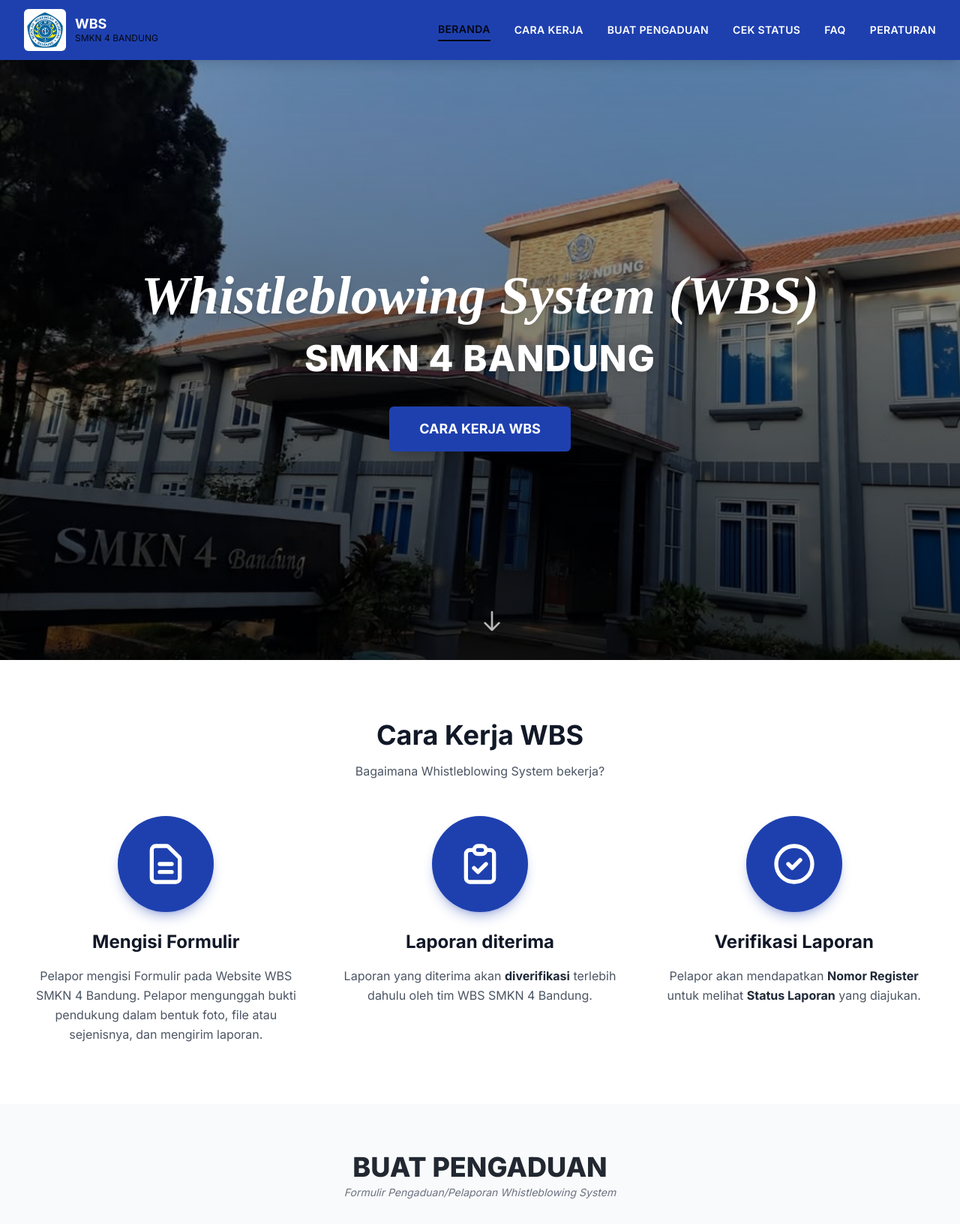
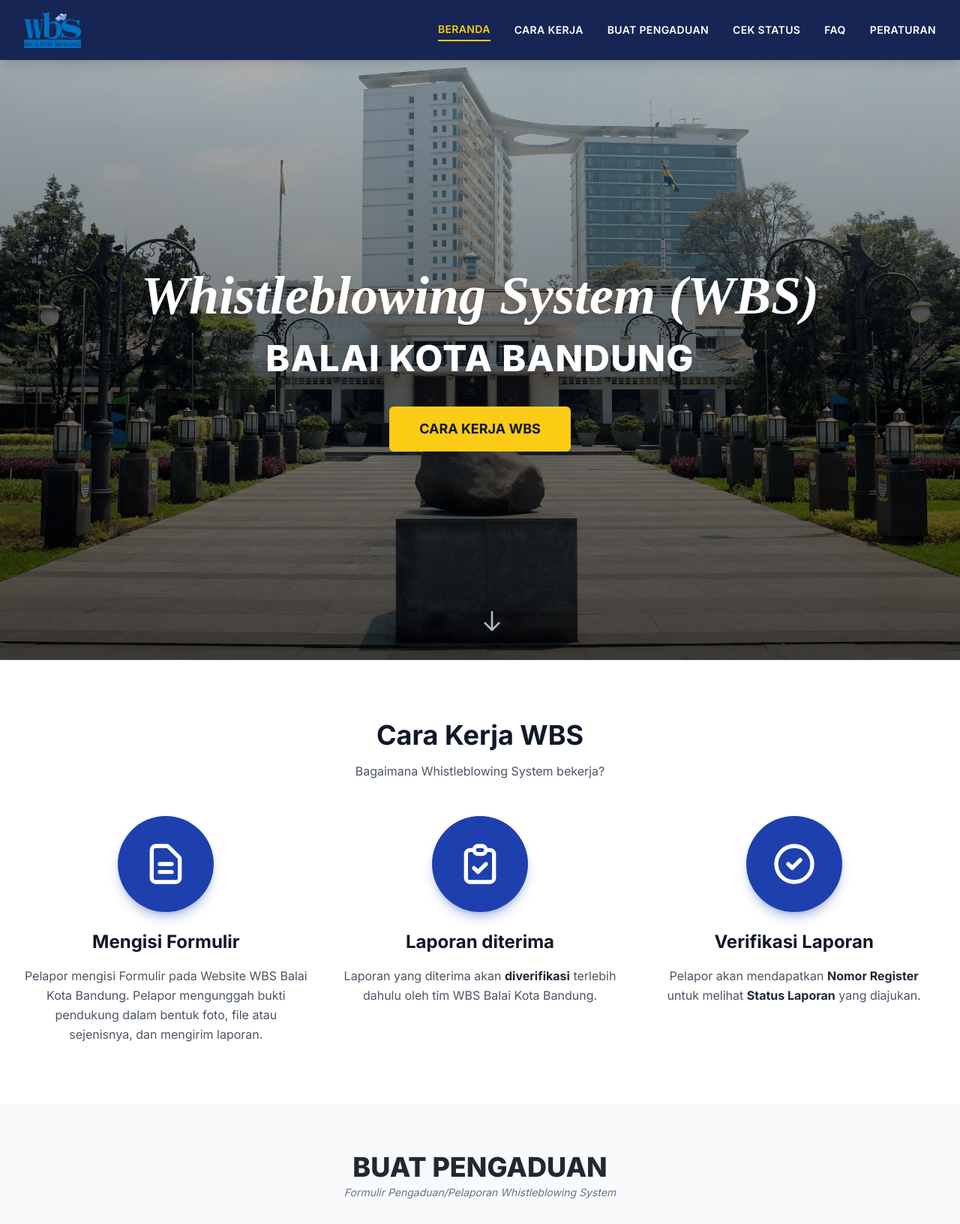
Before and after one commit to satria-360/wbs-smkn4, a Laravel app: page / in a window 1280 px wide. Shown: the top 1632 px of the page at 75% size. Run offline with Laravel 12, Linux system fonts and the light colour scheme; some libraries are stand-ins or nearby versions; some web fonts are replaced.

Commit message:
menguabah gambar dan logo

```diff
--- a/resources/views/beranda.blade.php
+++ b/resources/views/beranda.blade.php
@@ -3,7 +3,7 @@
 <head>
     <meta charset="UTF-8">
     <meta name="viewport" content="width=device-width, initial-scale=1.0">
-    <title>WBS - SMKN 4 Bandung</title>
+    <title>WBS - Balai Kota Bandung</title>
     <script src="https://cdn.tailwindcss.com"></script>
     <script defer src="https://cdn.jsdelivr.net/npm/alpinejs@3.x.x/dist/cdn.min.js"></script>
     <link href="https://fonts.googleapis.com/css2?family=Playfair+Display:ital,wght@1,700&family=Inter:wght@400;500;600;700;800&display=swap" rel="stylesheet">
@@ -24,12 +24,13 @@
             color: #dc2626;
         }
         html { scroll-behavior: smooth; }
+        [x-cloak] { display: none !important; }
     </style>
 </head>
 <body class="bg-gray-50">
 
     {{-- ==================== NAVBAR (DENGAN SCROLL SPY) ==================== --}}
-    <nav class="bg-blue-800 shadow-lg sticky top-0 z-50" x-data="{
+    <nav class="bg-blue-950 shadow-lg sticky top-0 z-50" x-data="{
         activeSection: 'beranda',
         mobileMenuOpen: false,
         init() {
@@ -52,51 +53,46 @@
 
                 {{-- Logo --}}
                 <div class="flex items-center space-x-3">
-                    <img src="{{ asset('image/4bdg.jpeg') }}"
-                         alt="Logo SMKN 4 Bandung"
-                         class="h-14 w-auto object-contain rounded-md"
-                         onerror="this.src='{{ asset('images/4bdg.jpeg') }}'">
-                    <div class="text-white">
-                        <div class="font-bold text-lg leading-tight">WBS</div>
-                        <div class="text-xs text-gray-950">SMKN 4 BANDUNG</div>
-                    </div>
+                    <img src="{{ asset('images/LOGO.png') }}"
+                         alt="Logo Pemkot Bandung"
+                         class="h-12 w-auto object-contain">
                 </div>
 
                 {{-- Menu Navigasi Desktop --}}
                 <div class="hidden md:flex items-center space-x-8">
                     <a href="#beranda"
                        @click.prevent="activeSection = 'beranda'; document.getElementById('beranda').scrollIntoView({behavior: 'smooth'})"
-                       :class="activeSection === 'beranda' ? 'text-gray-950 font-bold border-b-2 border-gray-950' : 'text-white hover:text-blue-200'"
+                       :class="activeSection === 'beranda' ? 'text-yellow-400 font-bold border-b-2 border-yellow-400' : 'text-white hover:text-yellow-400'"
                        class="font-semibold text-sm tracking-wide transition-colors duration-300 py-1">
                         BERANDA
                     </a>
                     <a href="#cara-kerja"
                        @click.prevent="activeSection = 'cara-kerja'; document.getElementById('cara-kerja').scrollIntoView({behavior: 'smooth'})"
-                       :class="activeSection === 'cara-kerja' ? 'text-gray-950 font-bold border-b-2 border-gray-950' : 'text-white hover:text-blue-200'"
+                       :class="activeSection === 'cara-kerja' ? 'text-yellow-400 font-bold border-b-2 border-yellow-400' : 'text-white hover:text-yellow-400'"
                        class="font-semibold text-sm tracking-wide transition-colors duration-300 py-1">
                         CARA KERJA
                     </a>
                     <a href="#buat-pengaduan"
                        @click.prevent="activeSection = 'buat-pengaduan'; document.getElementById('buat-pengaduan').scrollIntoView({behavior: 'smooth'})"
-                       :class="activeSection === 'buat-pengaduan' ? 'text-gray-950 font-bold border-b-2 border-gray-950' : 'text-white hover:text-blue-200'"
+                       :class="activeSection === 'buat-pengaduan' ? 'text-yellow-400 font-bold border-b-2 border-yellow-400' : 'text-white hover:text-yellow-400'"
                        class="font-semibold text-sm tracking-wide transition-colors duration-300 py-1">
                         BUAT PENGADUAN
                     </a>
                     <a href="#cek-status"
                        @click.prevent="activeSection = 'cek-status'; document.getElementById('cek-status').scrollIntoView({behavior: 'smooth'})"
-                       :class="activeSection === 'cek-status' ? 'text-gray-950 font-bold border-b-2 border-gray-950' : 'text-white hover:text-blue-200'"
+                       :class="activeSection === 'cek-status' ? 'text-yellow-400 font-bold border-b-2 border-yellow-400' : 'text-white hover:text-yellow-400'"
                        class="font-semibold text-sm tracking-wide transition-colors duration-300 py-1">
                         CEK STATUS
                     </a>
                     <a href="#faq"
                        @click.prevent="activeSection = 'faq'; document.getElementById('faq').scrollIntoView({behavior: 'smooth'})"
-                       :class="activeSection === 'faq' ? 'text-gray-950 font-bold border-b-2 border-gray-950' : 'text-white hover:text-blue-200'"
+                       :class="activeSection === 'faq' ? 'text-yellow-400 font-bold border-b-2 border-yellow-400' : 'text-white hover:text-yellow-400'"
                        class="font-semibold text-sm tracking-wide transition-colors duration-300 py-1">
                         FAQ
                     </a>
                     <a href="#peraturan"
                        @click.prevent="activeSection = 'peraturan'; document.getElementById('peraturan').scrollIntoView({behavior: 'smooth'})"
-                       :class="activeSection === 'peraturan' ? 'text-gray-950 font-bold border-b-2 border-gray-950' : 'text-white hover:text-blue-200'"
+                       :class="activeSection === 'peraturan' ? 'text-yellow-400 font-bold border-b-2 border-yellow-400' : 'text-white hover:text-yellow-400'"
                        class="font-semibold text-sm tracking-wide transition-colors duration-300 py-1">
                         PERATURAN
                     </a>
@@ -114,15 +110,15 @@
             </div>
 
             {{-- Mobile Menu --}}
-            <div x-show="mobileMenuOpen"
+            <div x-show="mobileMenuOpen" x-cloak
                  x-transition
                  class="md:hidden pb-4 border-t border-blue-700 mt-2 pt-2">
-                <a href="#beranda" @click="activeSection = 'beranda'; mobileMenuOpen = false" :class="activeSection === 'beranda' ? 'text-blue-200 font-bold' : 'text-white'" class="block font-semibold py-2 text-sm">BERANDA</a>
-                <a href="#cara-kerja" @click="activeSection = 'cara-kerja'; mobileMenuOpen = false" :class="activeSection === 'cara-kerja' ? 'text-blue-200 font-bold' : 'text-white'" class="block font-semibold py-2 text-sm">CARA KERJA</a>
-                <a href="#buat-pengaduan" @click="activeSection = 'buat-pengaduan'; mobileMenuOpen = false" :class="activeSection === 'buat-pengaduan' ? 'text-blue-200 font-bold' : 'text-white'" class="block font-semibold py-2 text-sm">BUAT PENGADUAN</a>
-                <a href="#cek-status" @click="activeSection = 'cek-status'; mobileMenuOpen = false" :class="activeSection === 'cek-status' ? 'text-blue-200 font-bold' : 'text-white'" class="block font-semibold py-2 text-sm">CEK STATUS</a>
-                <a href="#faq" @click="activeSection = 'faq'; mobileMenuOpen = false" :class="activeSection === 'faq' ? 'text-blue-200 font-bold' : 'text-white'" class="block font-semibold py-2 text-sm">FAQ</a>
-                <a href="#peraturan" @click="activeSection = 'peraturan'; mobileMenuOpen = false" :class="activeSection === 'peraturan' ? 'text-blue-200 font-bold' : 'text-white'" class="block font-semibold py-2 text-sm">PERATURAN</a>
+                <a href="#beranda" @click="activeSection = 'beranda'; mobileMenuOpen = false" :class="activeSection === 'beranda' ? 'text-yellow-400 font-bold' : 'text-white'" class="block font-semibold py-2 text-sm">BERANDA</a>
+                <a href="#cara-kerja" @click="activeSection = 'cara-kerja'; mobileMenuOpen = false" :class="activeSection === 'cara-kerja' ? 'text-yellow-400 font-bold' : 'text-white'" class="block font-semibold py-2 text-sm">CARA KERJA</a>
+                <a href="#buat-pengaduan" @click="activeSection = 'buat-pengaduan'; mobileMenuOpen = false" :class="activeSection === 'buat-pengaduan' ? 'text-yellow-400 font-bold' : 'text-white'" class="block font-semibold py-2 text-sm">BUAT PENGADUAN</a>
+                <a href="#cek-status" @click="activeSection = 'cek-status'; mobileMenuOpen = false" :class="activeSection === 'cek-status' ? 'text-yellow-400 font-bold' : 'text-white'" class="block font-semibold py-2 text-sm">CEK STATUS</a>
+                <a href="#faq" @click="activeSection = 'faq'; mobileMenuOpen = false" :class="activeSection === 'faq' ? 'text-yellow-400 font-bold' : 'text-white'" class="block font-semibold py-2 text-sm">FAQ</a>
+                <a href="#peraturan" @click="activeSection = 'peraturan'; mobileMenuOpen = false" :class="activeSection === 'peraturan' ? 'text-yellow-400 font-bold' : 'text-white'" class="block font-semibold py-2 text-sm">PERATURAN</a>
             </div>
         </div>
     </nav>
@@ -130,10 +126,9 @@
     {{-- ==================== HERO SECTION ==================== --}}
     <section id="beranda" class="relative h-screen min-h-[600px] flex items-center justify-center overflow-hidden">
         <div class="absolute inset-0">
-            <img src="{{ asset('image/smk4.jpeg') }}"
-                 alt="Gedung SMKN 4 Bandung"
-                 class="w-full h-full object-cover"
-                 onerror="this.src='{{ asset('image/smk4.jpg') }}'">
+            <img src="{{ asset('images/balkot.png') }}"
+                 alt="Balai Kota Bandung"
+                 class="w-full h-full object-cover">
         </div>
         <div class="hero-overlay absolute inset-0"></div>
         <div class="relative z-10 text-center px-4 max-w-5xl mx-auto">
@@ -141,10 +136,10 @@
                 Whistleblowing System (WBS)
             </h1>
             <h2 class="text-white text-3xl md:text-5xl font-extrabold tracking-wide mb-10 drop-shadow-lg uppercase">
-                SMKN 4 BANDUNG
+                BALAI KOTA BANDUNG
             </h2>
             <a href="#cara-kerja"
-               class="inline-block bg-blue-800 hover:bg-blue-900 text-white font-bold text-lg px-10 py-4 rounded-md shadow-xl transform hover:scale-105 transition-all duration-300">
+               class="inline-block bg-yellow-400 hover:bg-yellow-500 text-gray-900 font-bold text-lg px-10 py-4 rounded-md shadow-xl transform hover:scale-105 transition-all duration-300">
                 CARA KERJA WBS
             </a>
         </div>
@@ -168,7 +163,7 @@
                         </svg>
                     </div>
                     <h3 class="text-2xl font-bold text-gray-900 mb-4">Mengisi Formulir</h3>
-                    <p class="text-gray-600 leading-relaxed">Pelapor mengisi Formulir pada Website WBS SMKN 4 Bandung. Pelapor mengunggah bukti pendukung dalam bentuk foto, file atau sejenisnya, dan mengirim laporan.</p>
+                    <p class="text-gray-600 leading-relaxed">Pelapor mengisi Formulir pada Website WBS Balai Kota Bandung. Pelapor mengunggah bukti pendukung dalam bentuk foto, file atau sejenisnya, dan mengirim laporan.</p>
                 </div>
                 <div class="text-center">
                     <div class="mx-auto w-32 h-32 bg-blue-800 rounded-full flex items-center justify-center mb-6 shadow-lg shadow-blue-800/30">
@@ -177,7 +172,7 @@
                         </svg>
                     </div>
                     <h3 class="text-2xl font-bold text-gray-900 mb-4">Laporan diterima</h3>
-                    <p class="text-gray-600 leading-relaxed">Laporan yang diterima akan <strong class="text-gray-800">diverifikasi</strong> terlebih dahulu oleh tim WBS SMKN 4 Bandung.</p>
+                    <p class="text-gray-600 leading-relaxed">Laporan yang diterima akan <strong class="text-gray-800">diverifikasi</strong> terlebih dahulu oleh tim WBS Balai Kota Bandung.</p>
                 </div>
                 <div class="text-center">
                     <div class="mx-auto w-32 h-32 bg-blue-800 rounded-full flex items-center justify-center mb-6 shadow-lg shadow-blue-800/30">
@@ -256,7 +251,7 @@
                                 <option value="Perundungan (Bullying) / Kekerasan">Perundungan (Bullying) / Kekerasan</option>
                                 <option value="Pelecehan Seksual">Pelecehan Seksual</option>
                                 <option value="Pelanggaran Disiplin / Kode Etik">Pelanggaran Disiplin / Kode Etik</option>
-                                <option value="Perusakan Fasilitas Sekolah">Perusakan Fasilitas Sekolah</option>
+                                <option value="Perusakan Fasilitas Publik / Aset Daerah">Perusakan Fasilitas Publik / Aset Daerah</option>
                                 <option value="Lainnya">Lainnya</option>
                             </select>
                         </div>
@@ -338,9 +333,9 @@
                             <input type="text"
                                    x-model="captchaInput"
                                    required
-                                   placeholder=""
+                                   placeholder="Masukkan kode di atas"
                                    class="w-full px-3.5 py-2 text-sm text-gray-700 bg-white border border-gray-300 rounded focus:outline-none focus:ring-1 focus:ring-blue-400 uppercase">
-                            <p x-show="captchaError" class="text-xs text-red-600 font-medium">Kode CAPTCHA tidak sesuai, silakan coba lagi.</p>
+                            <p x-show="captchaError" x-cloak class="text-xs text-red-600 font-medium">Kode CAPTCHA tidak sesuai, silakan coba lagi.</p>
                         </div>
 
                         {{-- Tombol Kirim --}}
@@ -355,15 +350,14 @@
                 </div>
 
                 {{-- ==================== POP-UP KONFIRMASI ==================== --}}
-                <div x-show="showConfirmModal"
+                <div x-show="showConfirmModal" x-cloak
                      x-transition:enter="transition ease-out duration-300"
                      x-transition:enter-start="opacity-0"
                      x-transition:enter-end="opacity-100"
                      x-transition:leave="transition ease-in duration-200"
                      x-transition:leave-start="opacity-100"
                      x-transition:leave-end="opacity-0"
-                     class="fixed inset-0 bg-black/50 flex items-center justify-center z-50 p-4"
-                     style="display: none;">
+                     class="fixed inset-0 bg-black/50 flex items-center justify-center z-50 p-4">
 
                     <div class="bg-white rounded-lg shadow-2xl max-w-md w-full p-6">
                         <div class="flex items-center mb-4">
@@ -445,7 +439,7 @@
                            x-model="trackingCode"
                            placeholder="Nomor Register *"
                            required
-                           class="w-full px-4 py-2.5 text-sm text-gray-700 bg-white border border-gray-300 rounded focus:outline-none focus:ring-1 focus:ring-blue-400 placeholder-gray-400">
+                           class="w-full px-4 py-2.5 text-sm text-gray-700 bg-white border border-gray-300 rounded focus:outline-none focus:ring-1 focus:ring-blue-400 placeholder-gray-400 uppercase">
                 </div>
 
                 <div class="mt-4 flex justify-center">
@@ -459,12 +453,12 @@
             </form>
 
             {{-- Error Connection --}}
-            <div x-show="error" class="mt-6 max-w-md mx-auto text-sm text-red-600 bg-red-50 p-3 rounded border border-red-200">
+            <div x-show="error" x-cloak class="mt-6 max-w-md mx-auto text-sm text-red-600 bg-red-50 p-3 rounded border border-red-200">
                 <p x-text="error"></p>
             </div>
 
             {{-- Hasil Pencarian Status --}}
-            <div x-show="result" x-transition class="mt-8 max-w-lg mx-auto bg-gray-50 border border-gray-200 rounded-lg p-6 text-left shadow-sm">
+            <div x-show="result" x-cloak x-transition class="mt-8 max-w-lg mx-auto bg-gray-50 border border-gray-200 rounded-lg p-6 text-left shadow-sm">
                 <template x-if="result && result.found">
                     <div>
                         <div class="flex justify-between items-center mb-4 pb-3 border-b border-gray-200">
@@ -515,7 +509,7 @@
             {{-- Accordion Container --}}
             <div class="max-w-3xl mx-auto border border-gray-200 rounded overflow-hidden shadow-sm bg-white divide-y divide-gray-200">
 
-                {{-- FAQ Item 1 (Sesuai Screenshot) --}}
+                {{-- FAQ Item 1 --}}
                 <div>
                     <button type="button"
                             @click="activeFaq = (activeFaq === 1 ? null : 1)"
@@ -525,7 +519,7 @@
                             <path stroke-linecap="round" stroke-linejoin="round" stroke-width="2" d="M19 9l-7 7-7-7" />
                         </svg>
                     </button>
-                    <div x-show="activeFaq === 1" x-collapse class="px-5 py-3.5 bg-white text-sm text-gray-600 border-t border-gray-200 leading-relaxed">
+                    <div x-show="activeFaq === 1" x-cloak x-collapse class="px-5 py-3.5 bg-white text-sm text-gray-600 border-t border-gray-200 leading-relaxed">
                         Mengisi email dan nomor HP yang dapat dihubungi serta melengkapi form pelaporan.
                     </div>
                 </div>
@@ -540,8 +534,8 @@
                             <path stroke-linecap="round" stroke-linejoin="round" stroke-width="2" d="M19 9l-7 7-7-7" />
                         </svg>
                     </button>
-                    <div x-show="activeFaq === 2" x-collapse class="px-5 py-3.5 bg-white text-sm text-gray-600 border-t border-gray-200 leading-relaxed">
-                        Ya, identitas pelapor dijamin kerahasiaannya dan dilindungi oleh pihak sekolah SMKN 4 Bandung serta peraturan hukum yang berlaku. Anda juga dapat memilih opsi anonim saat melapor.
+                    <div x-show="activeFaq === 2" x-cloak x-collapse class="px-5 py-3.5 bg-white text-sm text-gray-600 border-t border-gray-200 leading-relaxed">
+                        Ya, identitas pelapor dijamin kerahasiaannya dan dilindungi oleh pihak Pemerintah Kota Bandung serta peraturan hukum yang berlaku. Anda juga dapat memilih opsi anonim saat melapor.
                     </div>
                 </div>
 
@@ -555,7 +549,7 @@
                             <path stroke-linecap="round" stroke-linejoin="round" stroke-width="2" d="M19 9l-7 7-7-7" />
                         </svg>
                     </button>
-                    <div x-show="activeFaq === 3" x-collapse class="px-5 py-3.5 bg-white text-sm text-gray-600 border-t border-gray-200 leading-relaxed">
+                    <div x-show="activeFaq === 3" x-cloak x-collapse class="px-5 py-3.5 bg-white text-sm text-gray-600 border-t border-gray-200 leading-relaxed">
                         Anda dapat memeriksa perkembangan laporan melalui menu "Cek Status" di atas dengan memasukkan Nomor Register / Kode Tracking yang Anda terima saat selesai mengirim laporan.
                     </div>
                 </div>
@@ -570,7 +564,7 @@
                             <path stroke-linecap="round" stroke-linejoin="round" stroke-width="2" d="M19 9l-7 7-7-7" />
                         </svg>
                     </button>
-                    <div x-show="activeFaq === 4" x-collapse class="px-5 py-3.5 bg-white text-sm text-gray-600 border-t border-gray-200 leading-relaxed">
+                    <div x-show="activeFaq === 4" x-cloak x-collapse class="px-5 py-3.5 bg-white text-sm text-gray-600 border-t border-gray-200 leading-relaxed">
                         Laporan yang masuk akan diverifikasi awal dalam waktu maksimal 3x24 jam kerja sebelum ditindaklanjuti ke tahap investigasi oleh tim penanganan resmi.
                     </div>
                 </div>
@@ -585,8 +579,8 @@
                             <path stroke-linecap="round" stroke-linejoin="round" stroke-width="2" d="M19 9l-7 7-7-7" />
                         </svg>
                     </button>
-                    <div x-show="activeFaq === 5" x-collapse class="px-5 py-3.5 bg-white text-sm text-gray-600 border-t border-gray-200 leading-relaxed">
-                        Tidak ada biaya apapun. Semua layanan Whistleblowing System (WBS) SMKN 4 Bandung sepenuhnya gratis.
+                    <div x-show="activeFaq === 5" x-cloak x-collapse class="px-5 py-3.5 bg-white text-sm text-gray-600 border-t border-gray-200 leading-relaxed">
+                        Tidak ada biaya apapun. Semua layanan Whistleblowing System (WBS) Balai Kota Bandung sepenuhnya gratis.
                     </div>
                 </div>
 
@@ -594,19 +588,19 @@
         </div>
     </section>
 
-    {{-- ==================== SECTION PERATURAN (Placeholder) ==================== --}}
+    {{-- ==================== SECTION PERATURAN ==================== --}}
     <section id="peraturan" class="py-20 bg-white">
         <div class="max-w-7xl mx-auto px-4 text-center">
             <h2 class="text-4xl font-bold text-gray-900 mb-4">PERATURAN</h2>
-            <p class="text-gray-600">Peraturan terkait WBS SMKN 4 Bandung akan segera tersedia.</p>
+            <p class="text-gray-600">Peraturan terkait WBS Balai Kota Bandung akan segera tersedia.</p>
         </div>
     </section>
 
     {{-- ==================== FOOTER ==================== --}}
     <footer class="bg-blue-900 text-white py-8">
         <div class="max-w-7xl mx-auto px-4 text-center">
-            <p class="text-blue-200">&copy; 2026 Whistleblowing System - SMKN 4 Bandung. All rights reserved.</p>
-            <p class="text-blue-300 text-sm mt-2">Jl. Kliningan No.6, Turangga, Kec. Lengkong, Kota Bandung, Jawa Barat</p>
+            <p class="text-blue-200">&copy; 2026 Whistleblowing System - Balai Kota Bandung. All rights reserved.</p>
+            <p class="text-blue-300 text-sm mt-2">Jl. Dalem Kaum No. 3, Bandung Wetan, Kota Bandung, Jawa Barat 40113</p>
         </div>
     </footer>
 
```
Also changed, not shown: public/image/4bdg.jpeg (deleted), public/image/smk4.jpeg (deleted), public/image/smk4.jpg (deleted), public/image/smk4bdg.jpeg (deleted), public/images/4bdg.jpeg (deleted), public/images/LOGO.png (added), public/images/balkot.png (added), public/images/logo_diskominfo.png (added), public/images/smk4.jpeg (deleted), public/images/smk4.jpg, public/images/smk4bdg.jpeg (deleted), public/images/smkn4bdg.jpeg (deleted), 1 other file.
